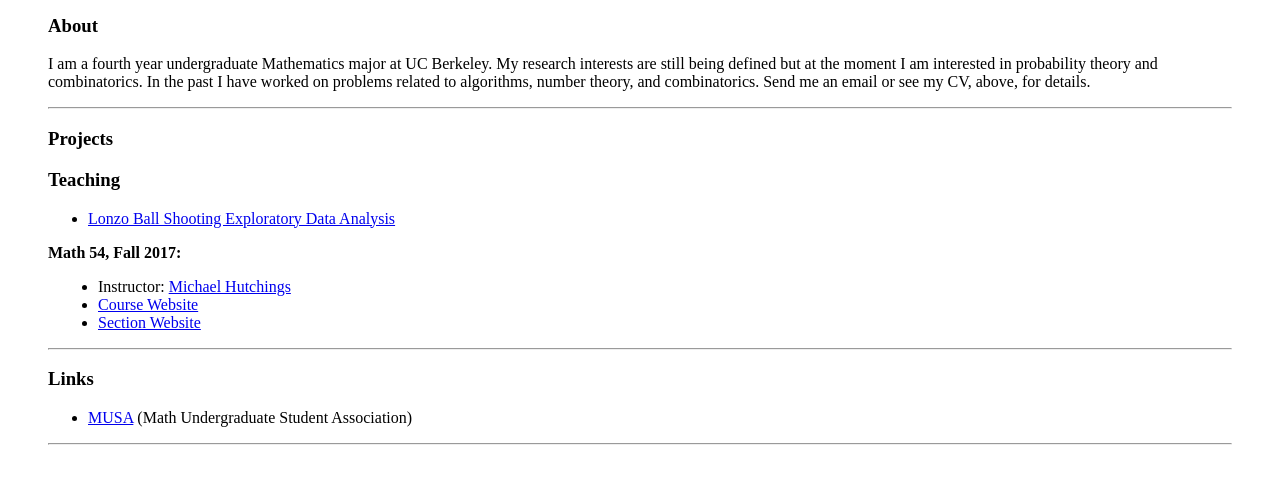
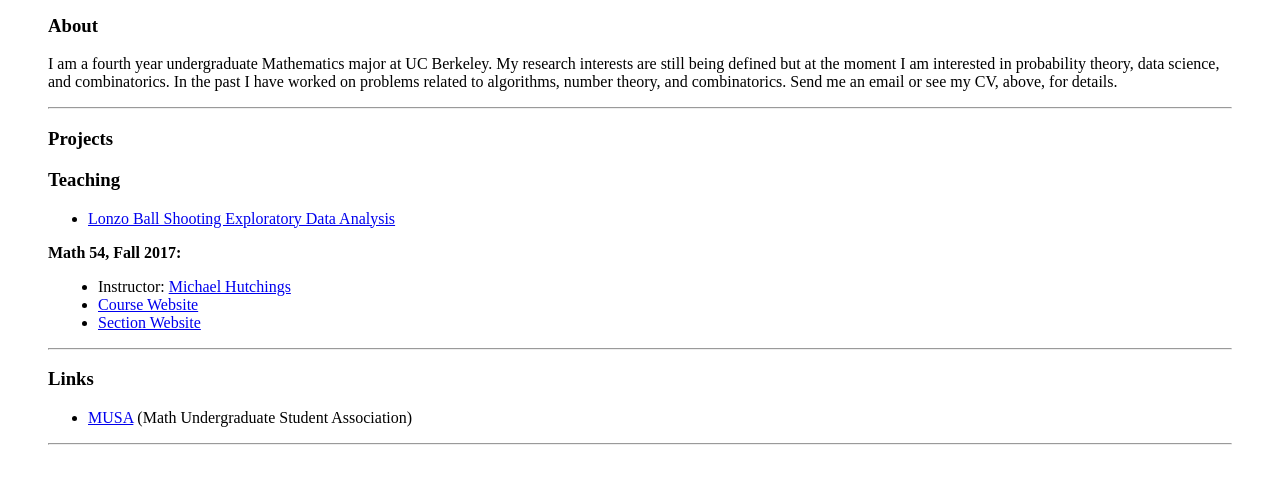
Before and after one commit to ejaramillo701/ejaramillo701.github.io, a plain HTML site: page index.html in a window 1280 px wide. Shown: the part 283-766 px from the top of the page. Drawn offline with Linux system fonts and the light colour scheme.

Commit message:
data science

```diff
--- a/index.html
+++ b/index.html
@@ -56,7 +56,7 @@
 
 <p>
 I am a fourth year undergraduate Mathematics major at UC Berkeley. My research interests are still
-being defined but at the moment I am interested in probability theory and combinatorics. In the past I have worked
+being defined but at the moment I am interested in probability theory, data science, and combinatorics. In the past I have worked
 on problems related to algorithms, number theory, and combinatorics. Send me an email or see my CV, above, for details.
 </p>
 
```
